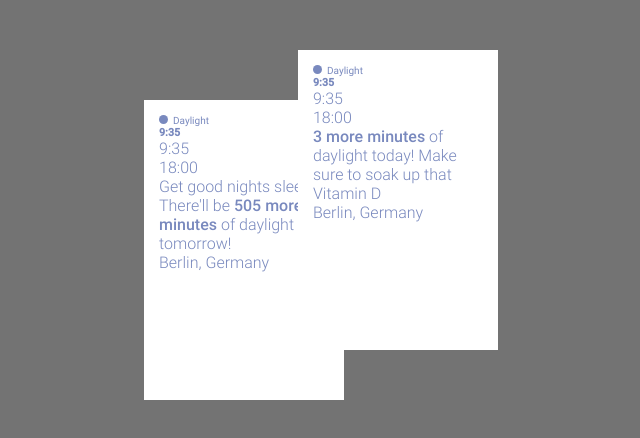
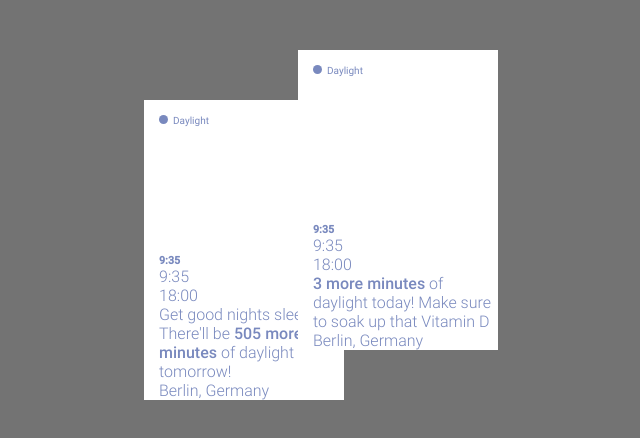
Before and after one commit to FeliOdras/DCI-Exercises, a plain HTML site: page CSS-HTML-Post-it/index.html in a window 1280 px wide. Shown: the whole page, without its empty margins (294-934 px from the left). Drawn offline with Linux system fonts and the light colour scheme.

Commit message:
Possitioned content withi postIt

```diff
--- a/CSS-HTML-Post-it/index.html
+++ b/CSS-HTML-Post-it/index.html
@@ -13,6 +13,7 @@
         <header>
             <h2>Daylight</h2>
         </header>
+        <div class="mainContent">
             <div class="timeline">
                 <h6>9:35</h6>
                 <div class="sunrise">9:35</div>
@@ -24,11 +25,13 @@
             <footer>
                 <p>Berlin, Germany</p>
             </footer>
+        </div>
     </section>
     <section class="postIt active">
         <header>
             <h2>Daylight</h2>
         </header>
+        <div class="mainContent">
             <div class="timeline">
                 <h6>9:35</h6>
                 <div class="sunrise">9:35</div>
@@ -40,6 +43,7 @@
             <footer>
                 <p>Berlin, Germany</p>
             </footer>
+        </div>
     </section>
 </div>
 
--- a/CSS-HTML-Post-it/style/style.css
+++ b/CSS-HTML-Post-it/style/style.css
@@ -89,3 +89,8 @@
       right:50px;
       bottom:50px;
   }
+
+  .mainContent {
+      position: absolute;
+      bottom:0;
+  }
```
Lines whose indentation alone changed are shown as unchanged.
